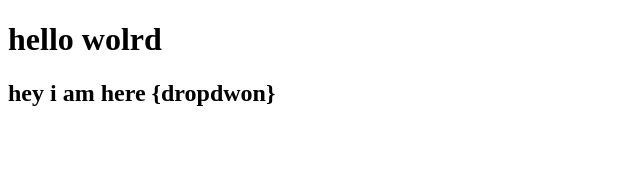
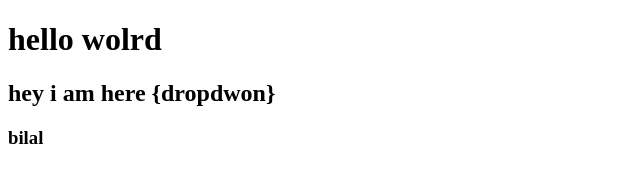
Before and after one commit to shahzado-gul/Demo1, a plain HTML site: page index.html in a window 1280 px wide. Shown: the full height of the page, 0-640 px from the left. Drawn offline with Linux system fonts and the light colour scheme.

Commit message:
bilal comment

```diff
--- a/index.html
+++ b/index.html
@@ -8,5 +8,6 @@
 <body>
     <h1>hello wolrd</h1>
     <h2>hey i am here {dropdwon}</h2>
+    <h3>bilal</h3>
 </body>
 </html>
```
